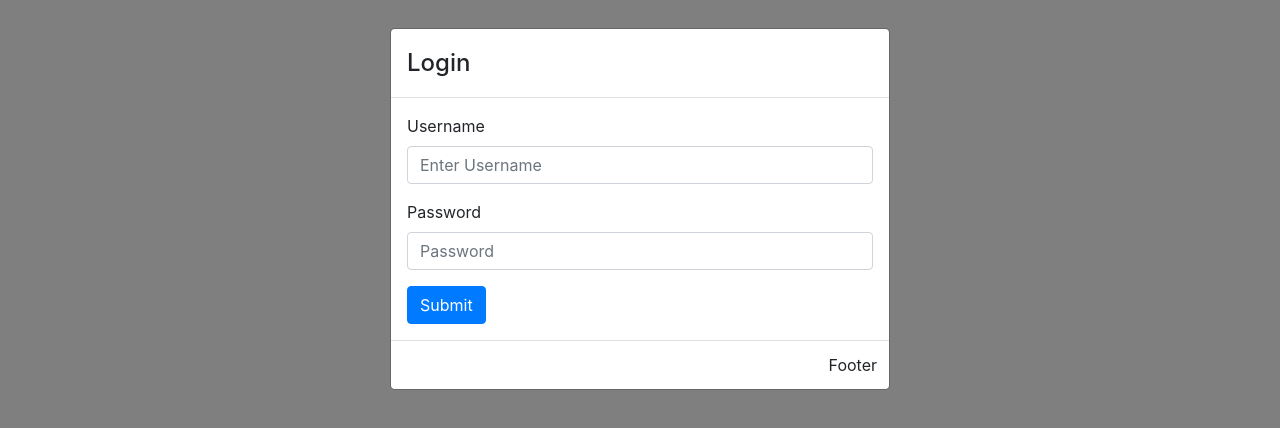
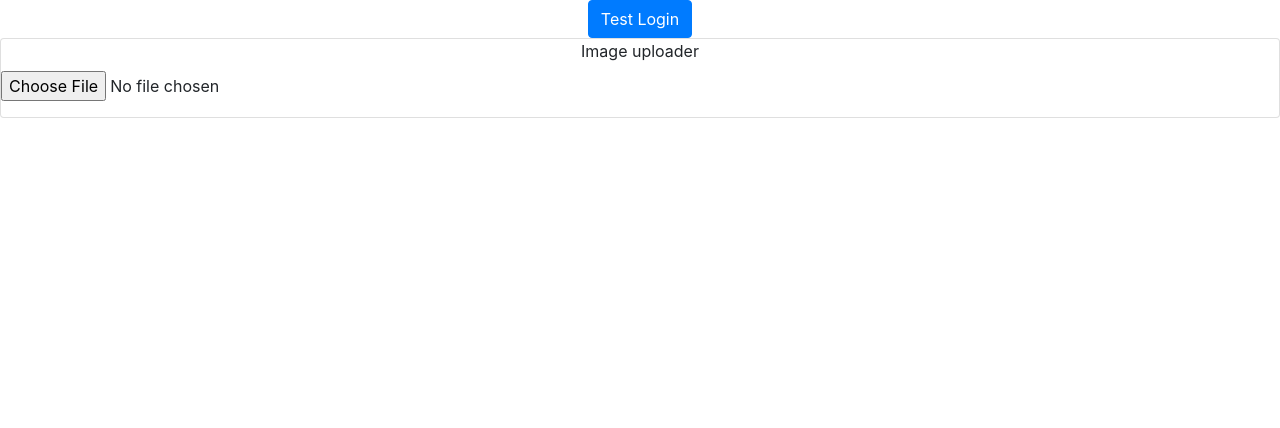
Before and after one commit to OssiRuhanen/Sahatavarapeli, a React (Create React App) app in the folder backend-front/: page / in a window 1280 px wide. Shown: the top 428 px of the page. Built offline with nearby package versions, Linux system fonts and the light colour scheme.

Commit message:
Added basic file upload functionality

```diff
--- a/backend-front/src/App.js
+++ b/backend-front/src/App.js
@@ -1,13 +1,17 @@
-import React from 'react';
+import React, {useState} from 'react';
+import { Button } from 'react-bootstrap';
 import './App.css';
 import 'bootstrap/dist/css/bootstrap.min.css';
 import {backend} from './components/variables';
 import LoginScreen from './components/LoginScreen';
-
+import FileUploader from './components/FileUploader'
 function App() {
+  const [loginShow, setLoginShow] = useState(false)
   return (
     <div className="App">
-      <LoginScreen show={true}/>
+      <Button variant="primary" onClick={()=>{setLoginShow(true)}}>Test Login</Button>
+      <LoginScreen show={loginShow} setShow={(show)=>{setLoginShow(show)}}/>
+      <FileUploader/>
     </div>
   );
 }
--- /dev/null
+++ b/backend-front/src/components/FileUploader.js
@@ -0,0 +1,60 @@
+import React from 'react'
+import axios from 'axios'
+import {Form, FormGroup, Card} from 'react-bootstrap'
+import {backend} from './variables'
+
+const FileUploader = () => {
+
+    function uploadFile(file){
+        let fd = new FormData();
+        fd.append("image",file)
+        const req = axios.post(backend.URL+"/upload",
+            fd,
+            {
+                headers:
+                {
+                    'Content-Type': 'multipart/form-data',
+                    'processdata': false,
+                }
+            })
+            return req
+            .then(function (res){
+                //handle success
+                console.log("success")
+                return true
+            })
+            .catch(function (error){
+                //handle error
+                console.log("error")
+                return false
+            })
+    }
+
+    async function fileHandler(e){
+        console.log("filehandler",e.target.files[0]);
+        let file = e.target.files[0]
+        if(await uploadFile(file)){
+            //handle success
+            console.log("Success")
+        }
+        else{
+            //handle error
+            console.log("Error")
+        }
+    }
+    return (
+        <>
+        <Card>
+            <Form>
+                <FormGroup>
+                    <Form.File onChange={fileHandler} label="Image uploader"/>
+                </FormGroup>
+            </Form>
+        </Card>
+
+        </>
+    )
+}
+
+
+export default FileUploader
--- a/backend-front/src/components/LoginScreen.js
+++ b/backend-front/src/components/LoginScreen.js
@@ -6,10 +6,8 @@ import {backend} from './variables';
 import axios from 'axios';
 
 const LoginScreen = (props) => {
-    const [show, setShow] = useState(props.show || false) // modal show
     const [detail, setDetail] = useState("")
     let canLogin = true;
-
     function clickHandler(e){
         e.preventDefault();
         console.log(e.target.form[0].value);
@@ -20,6 +18,11 @@ const LoginScreen = (props) => {
         console.log(backend.URL+'/login');
         if(canLogin){
             canLogin = false
+
+            //--------------
+            canLogin = true
+            props.setShow(false)
+            //--------------
             axios.post(backend.URL+'/login',{
                 "username": un,
                 "password": pw
@@ -28,7 +31,7 @@ const LoginScreen = (props) => {
                 //handle successful request
                 setDetail("Login Success")
                 canLogin = true
-                setShow(false)
+                props.setShow(false)
             })
             .catch(function (err){
                 //handle network error
@@ -40,7 +43,7 @@ const LoginScreen = (props) => {
 
     return (
         <Modal
-            show={show}
+            show={props.show}
             backdrop="static"
             keyboard={false}
         >
@@ -56,7 +59,7 @@ const LoginScreen = (props) => {
                     <Form.Group controlId="form-password">
                         <Form.Label>Password</Form.Label>
                         <Form.Control type="password" placeholder="Password"/>
-                        <Form.Text className={detail == "Login Success" ? "text-success" : "text-danger"}>
+                        <Form.Text className={detail === "Login Success" ? "text-success" : "text-danger"}>
                             {detail}
                         </Form.Text>
                     </Form.Group>
--- a/backend-front/src/components/variables.js
+++ b/backend-front/src/components/variables.js
@@ -2,7 +2,7 @@
 //Usage
 //import {backend} from './components/variables'
 export const backend = {
-    URL: "localhost:3001"
+    URL: "http://localhost:3000"
 }
 
 
```
